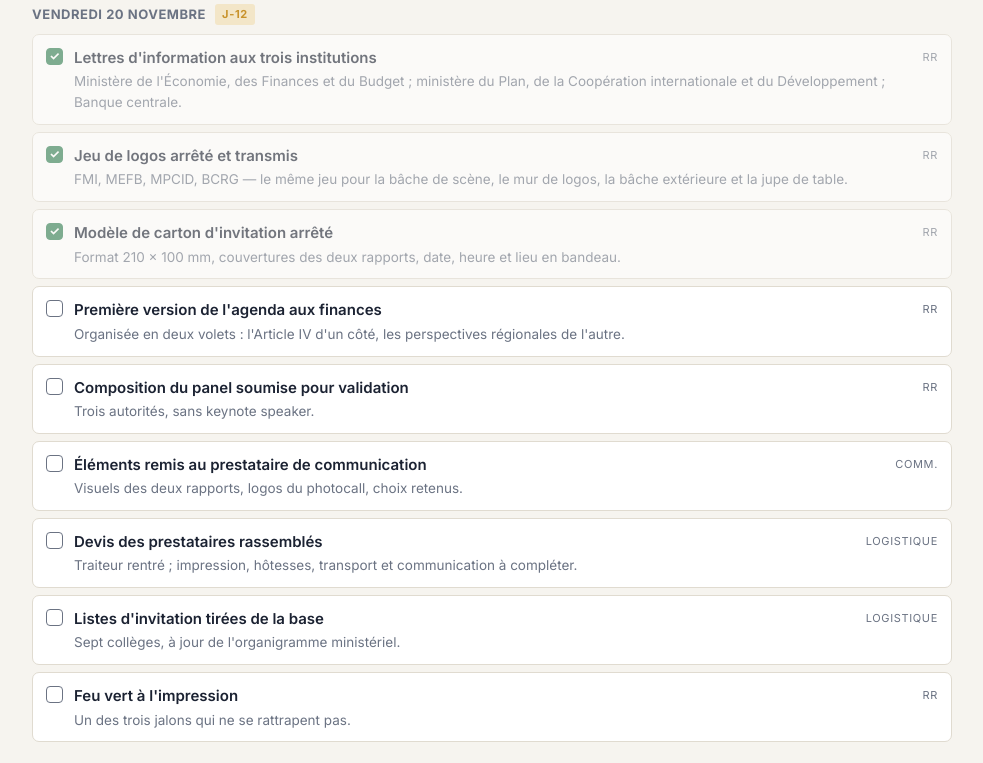
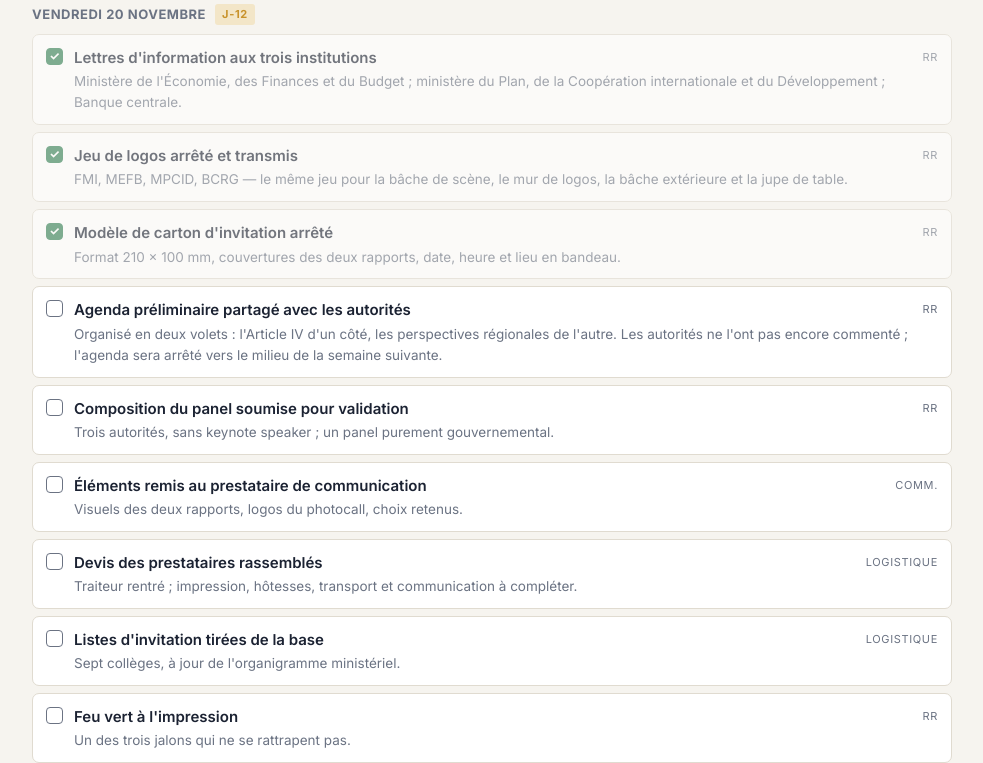
Before and after one commit to MaxCodjo/seminaire-fmi-guinee, a plain HTML site: page index.html in a window 1280 px wide. Shown: the part 1194-1957 px from the top of the page, without its empty margins (148-1131 px from the left). Drawn offline with nearby package versions, Linux system fonts and the light colour scheme.

Commit message:
Panel gouvernemental tranché, agenda préliminaire aux autorités

```diff
--- a/index.html
+++ b/index.html
@@ -2,9 +2,9 @@
 <html lang="fr">
 <head>
 <meta charset="utf-8">
-<meta name="viewport" content="width=device-width,initial-scale=1,viewport-fit=cover">
+<meta name="viewport" content="width=device-width, initial-scale=1, viewport-fit=cover">
 <title>Séminaire du 2 décembre — FMI Guinée</title>
-<meta name="description" content="Séminaire de diffusion du FMI à Conakry, mercredi 2 décembre 2026 : mise à jour des Perspectives économiques régionales, Article IV 2026 et programme FEC MEDC.">
+<meta name="description" content="L'Afrique subsaharienne et la Guinée à un tournant — séminaire de diffusion du 2 décembre 2026, Hôtel Noom, Conakry.">
 </head>
 <body>
 <link rel="stylesheet" href="https://fonts.googleapis.com/css2?family=Inter:wght@400;500;600;700&family=Spectral:wght@600;700&display=swap">
@@ -200,8 +200,8 @@
       [1, "Lettres d'information aux trois institutions", "Ministère de l'Économie, des Finances et du Budget ; ministère du Plan, de la Coopération internationale et du Développement ; Banque centrale.", "RR"],
       [1, "Jeu de logos arrêté et transmis", "FMI, MEFB, MPCID, BCRG — le même jeu pour la bâche de scène, le mur de logos, la bâche extérieure et la jupe de table.", "RR"],
       [1, "Modèle de carton d'invitation arrêté", "Format 210 × 100 mm, couvertures des deux rapports, date, heure et lieu en bandeau.", "RR"],
-      [0, "Première version de l'agenda aux finances", "Organisée en deux volets : l'Article IV d'un côté, les perspectives régionales de l'autre.", "RR"],
-      [0, "Composition du panel soumise pour validation", "Trois autorités, sans keynote speaker.", "RR"],
+      [0, "Agenda préliminaire partagé avec les autorités", "Organisé en deux volets : l'Article IV d'un côté, les perspectives régionales de l'autre. Les autorités ne l'ont pas encore commenté ; l'agenda sera arrêté vers le milieu de la semaine suivante.", "RR"],
+      [0, "Composition du panel soumise pour validation", "Trois autorités, sans keynote speaker ; un panel purement gouvernemental.", "RR"],
       [0, "Éléments remis au prestataire de communication", "Visuels des deux rapports, logos du photocall, choix retenus.", "Comm."],
       [0, "Devis des prestataires rassemblés", "Traiteur rentré ; impression, hôtesses, transport et communication à compléter.", "Logistique"],
       [0, "Listes d'invitation tirées de la base", "Sept collèges, à jour de l'organigramme ministériel.", "Logistique"],
@@ -267,7 +267,8 @@
     [0, "Le modèle de courriel d'invitation", "Un prototype où seuls les noms changent : le visuel dans le corps du message, le carton joint en PDF, un texte court. À figer avant le premier envoi."],
     [0, "Les documents joints aux invitations", "L'agenda n'est pas encore validé et ne part donc pas avec les invitations ; un second courriel suivra en début de la semaine du séminaire, avec les documents à partager."],
     [0, "Le nombre d'étudiants invités", "Cinquante sont prévus. Le nombre se décide après la visite de salle du mardi 24, la capacité de la salle et l'expérience de l'édition précédente faisant foi. Un transport groupé est prévu."],
-    [0, "Un représentant du secteur privé au panel", "Le temps est court et la présentation dense, ce qui plaide pour un panel resserré. Les invités du secteur privé et de la société civile peuvent intervenir depuis la salle."],
+    [1, "Un représentant du secteur privé au panel", "Non : le panel reste purement gouvernemental. Le secteur privé, la société civile et les autres partenaires sont en revanche bien représentés dans la salle, et le modérateur est chargé de donner la parole à chacun de ces groupes, pour que les réactions, remarques et questions soient équilibrées. La composition est soumise aux autorités."],
+    [0, "La validation de l'agenda", "La version préliminaire part aux autorités le 20 novembre. L'agenda sera finalisé vers le milieu de la semaine du 23 novembre, une fois leurs commentaires reçus."],
     [0, "L'intitulé porté par les sceaux ministériels", "Les sceaux disponibles portent des intitulés antérieurs aux dernières réorganisations. Une réponse des cabinets est attendue ; sans retour, l'impression part avec les sceaux en usage."]
   ];
 
```
